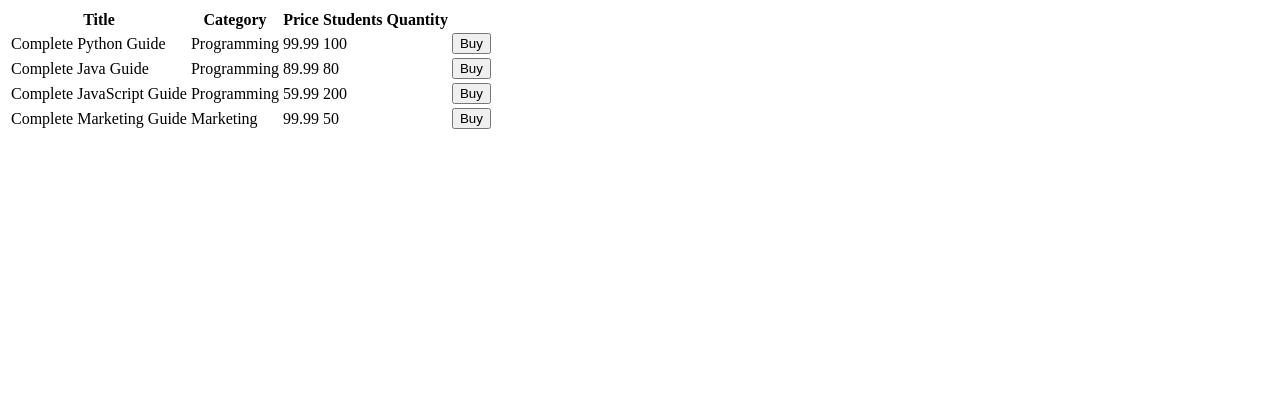
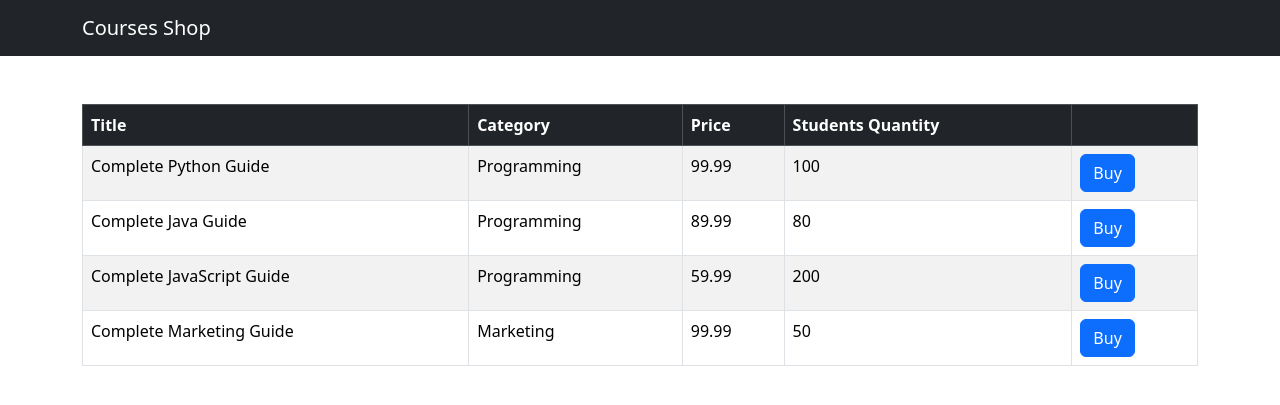
Before and after one commit to alsmir92/CoursesShop, a Django app: page /shop/ in a window 1280 px wide. Shown: the top 405 px of the page. Run offline with Django 4.2, Linux system fonts and the light colour scheme; data comes from the database, SQL or seed files in the repository.

Commit message:
connect bootstrap, basic template

```diff
--- /dev/null
+++ b/shop/templates/base.html
@@ -0,0 +1,22 @@
+<!DOCTYPE html>
+<html lang="en">
+  <head>
+    <meta charset="UTF-8" />
+    <meta name="viewport" content="width=device-width, initial-scale=1.0" />
+    <link
+      href="https://cdn.jsdelivr.net/npm/bootstrap@5.3.2/dist/css/bootstrap.min.css"
+      rel="stylesheet"
+      integrity="sha384-T3c6CoIi6uLrA9TneNEoa7RxnatzjcDSCmG1MXxSR1GAsXEV/Dwwykc2MPK8M2HN"
+      crossorigin="anonymous"
+    />
+    <title>{% block title %}{% endblock %}</title>
+  </head>
+  <body>
+    <nav class="navbar navbar-dark bg-dark">
+      <div class="container">
+        <a href="" class="navbar-brand">Courses Shop</a>
+      </div>
+    </nav>
+    <main class="container">{% block content %} {% endblock %}</main>
+  </body>
+</html>
--- a/shop/templates/courses.html
+++ b/shop/templates/courses.html
@@ -1,5 +1,10 @@
-<table>
-  <thead>
+{% extends 'base.html' %}
+
+{% block title %}All courses{% endblock %}
+
+{% block content %}
+<table class="table mt-5 table-bordered table-striped table-hover">
+  <thead class="table-dark">
     <tr>
       <th>Title</th>
       <th>Category</th>
@@ -15,8 +20,9 @@
       <td>{{course.category}}</td>
       <td>{{course.price}}</td>
       <td>{{course.students_qty}}</td>
-      <td><button>Buy</button></td>
+      <td><button class="btn btn-primary">Buy</button></td>
     </tr>
     {% endfor %}
   </tbody>
 </table>
+{% endblock %}
```
